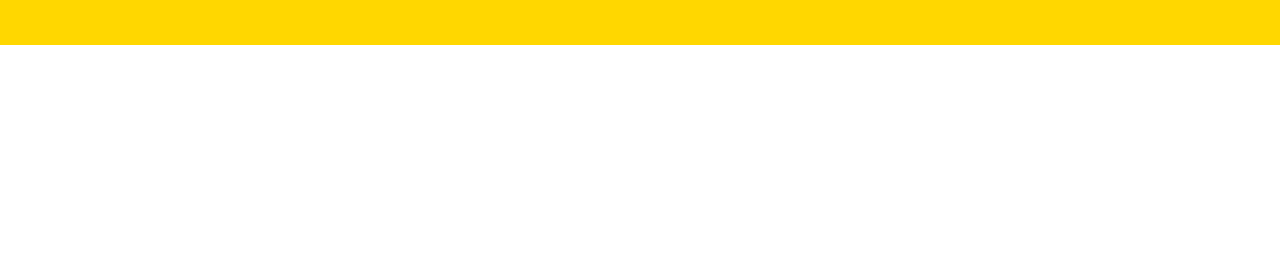
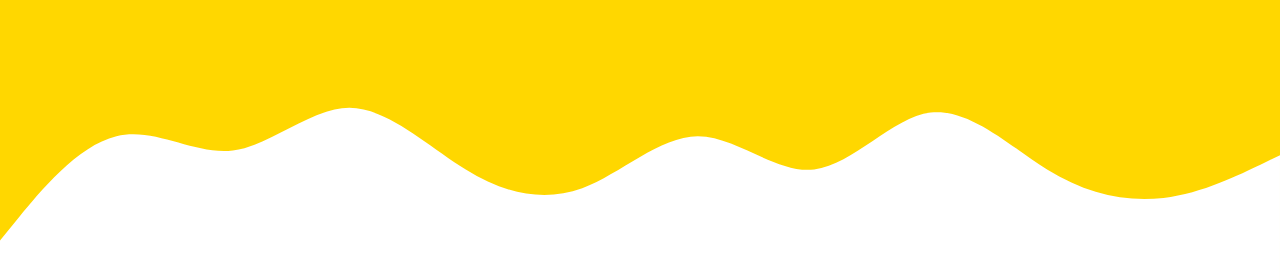
Before and after one commit to alyanurrachman/uasdesainweb, a plain HTML site: page index.html in a window 1280 px wide. Shown: the part 396-676 px from the top of the page. Drawn offline with nearby package versions, Linux system fonts and the light colour scheme.

Commit message:
ss.gelombang

```diff
--- a/index.html
+++ b/index.html
@@ -48,6 +48,15 @@
         <img src="img/alya.jpg.jpg" alt="Alya Nurrachman" width="200" class="rounded-circle img-thumbnail"/>
   <h1 class="display-4">Alya Nurrachman</h1>
   <p class="lead">Saya Mahasiswa Politeknik Ganesha Medan.</p>
+
+  <!--Gelombang-->
+  <svg xmlns="http://www.w3.org/2000/svg" viewBox="0 0 1440 320"><path fill="#ffff" fill-opacity="1" d="M0,256L21.8,229.3C43.6,203
+    ,87,149,131,138.7C174.5,128,218,160,262,154.7C305.5,149,349,107,393,106.7C436.4,107,480,149,524,176C567.3,203,611,213,655,197.3C698.2,181,742,139,785,138.7C829.1,139,
+    873,181,916,176C960,171,1004,117,1047,112C1090.9,107,1135,149,1178,176C1221.8,203,1265,213,1309,208C1352.7,203,1396,181,1418,
+    170.7L1440,160L1440,320L1418.2,320C1396.4,320,1353,320,1309,320C1265.5,320,1222,320,1178,320C1134.5,320,1091,320,
+    1047,320C1003.6,320,960,320,916,320C872.7,320,829,320,785,320C741.8,320,698,320,655,320C610.9,320,567,320,
+    524,320C480,320,436,320,393,320C349.1,320,305,320,262,320C218.2,320,175,320,131,320C87.3,320,44,320,22,320L0,320Z"></path></svg>
+
   </section>
   <!--Akhir Jumbotron-->
 
--- a/style.css
+++ b/style.css
@@ -1,4 +1,4 @@
 .jumbotron {
-  padding: 2rem 1rem;
+  padding-top: 2rem;
   background-color: #ffd700;
 }
```
Also changed, not shown: ss.gelombang/Screenshot 2025-07-14 150603.png (added), ss.gelombang/Screenshot 2025-07-14 150619.png (added), ss.gelombang/Screenshot 2025-07-14 150645.png (added), 1 other file.
